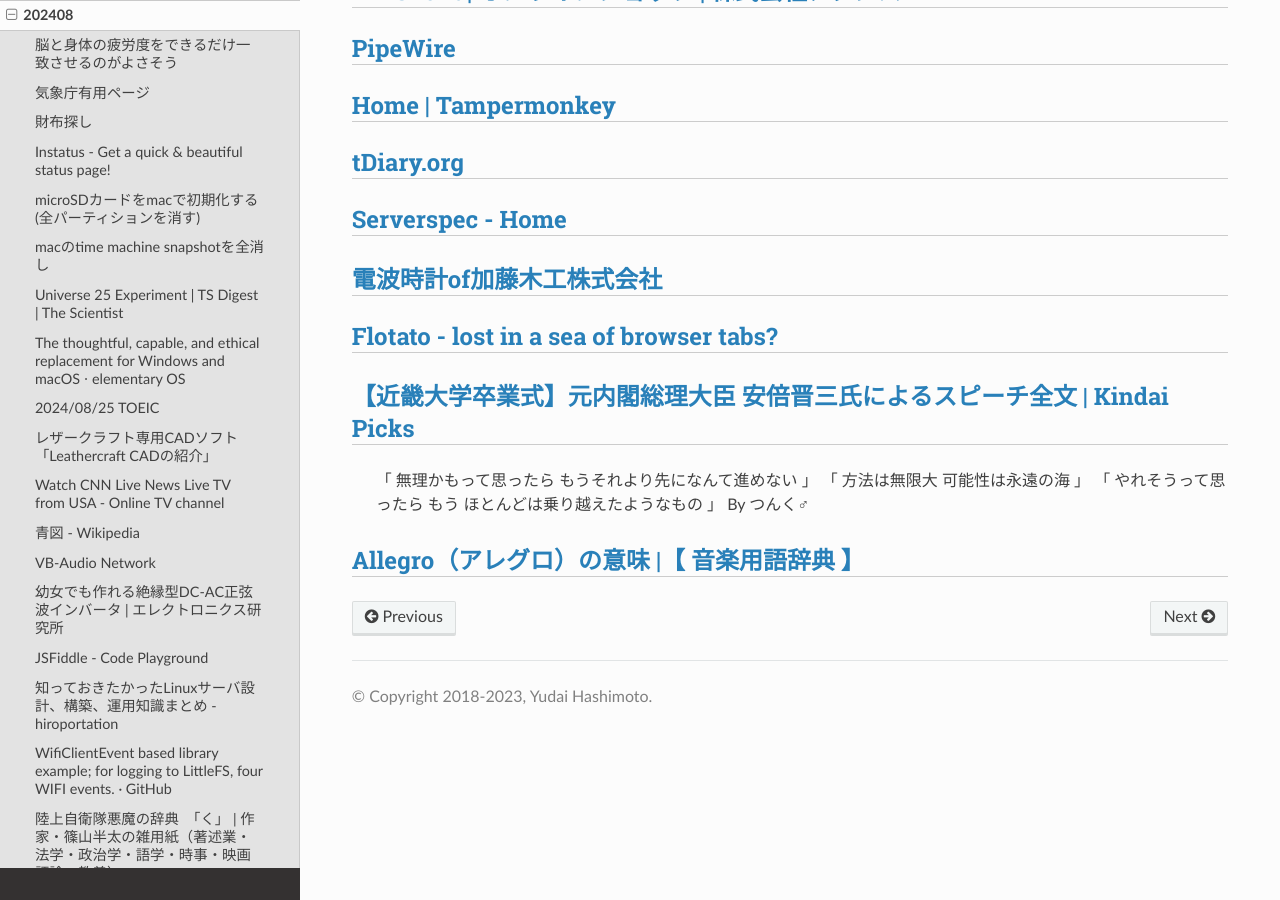
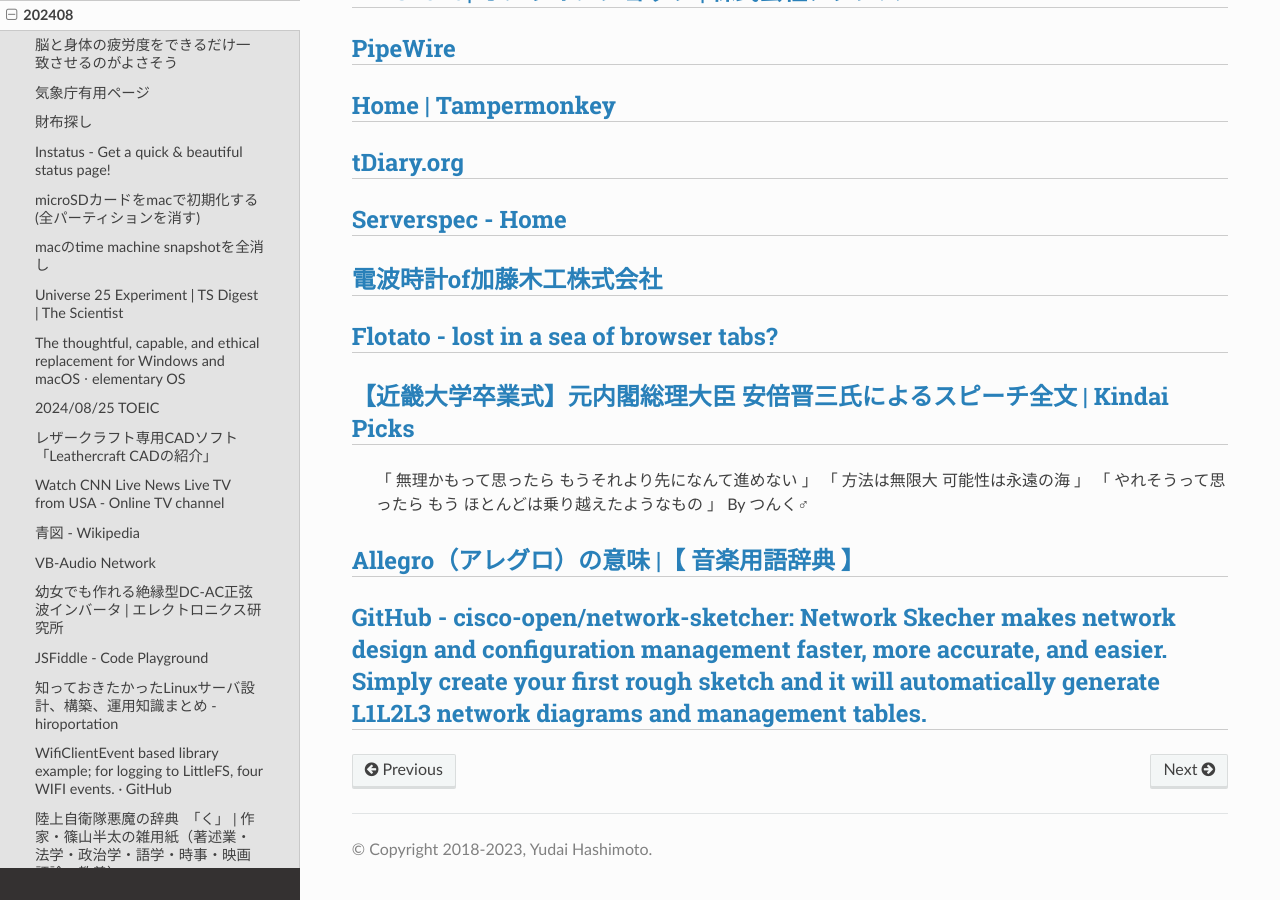
Before and after one commit to jp7fkf/JP7FKF-Warehouse, a Sphinx documentation site: the page built from source/dialy/202408.md, in a window 1280 px wide and 900 px high, scrolled down 4091 px. Built offline with Sphinx 7.4.7 and the Read the Docs theme 2.0.0, drawn with Linux system fonts in a browser that asks for light colours.

Commit message:
2024-08-29 20:30:47 JST

```diff
--- a/source/dialy/202408.md
+++ b/source/dialy/202408.md
@@ -150,3 +150,5 @@
 > By つんく♂
 
 ## [Allegro（アレグロ）の意味 |【 音楽用語辞典 】](https://acro-musicschool.com/blog/etc/music_dictionary/allegro.html)
+
+## [GitHub - cisco-open/network-sketcher: Network Skecher makes network design and configuration management faster, more accurate, and easier. Simply create your first rough sketch and it will automatically generate L1L2L3 network diagrams and management tables.](https://github.com/cisco-open/network-sketcher)
```
